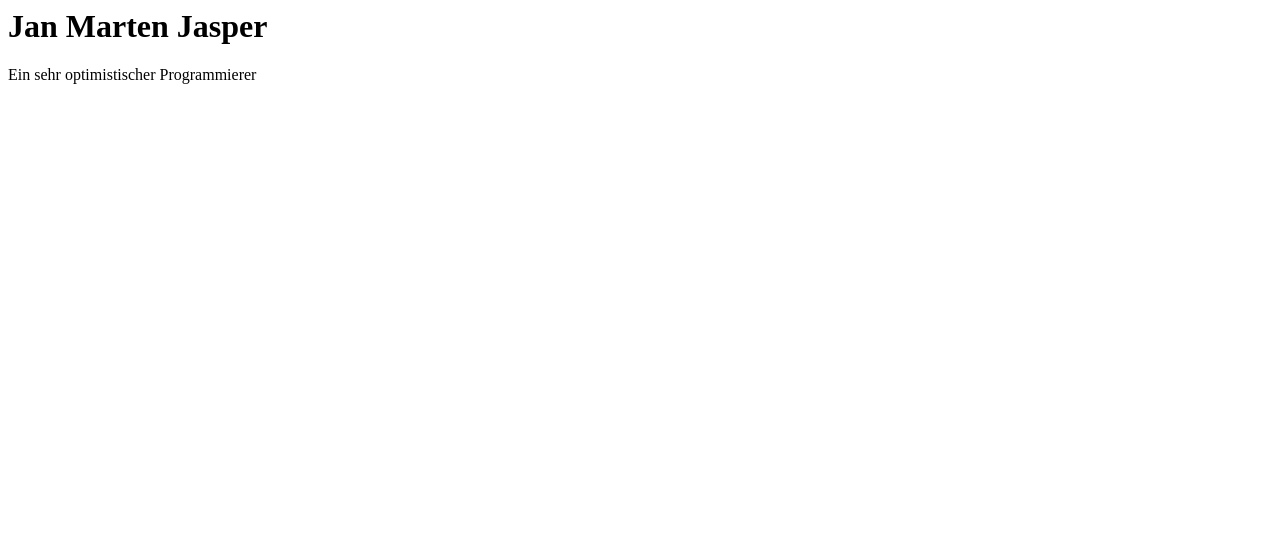
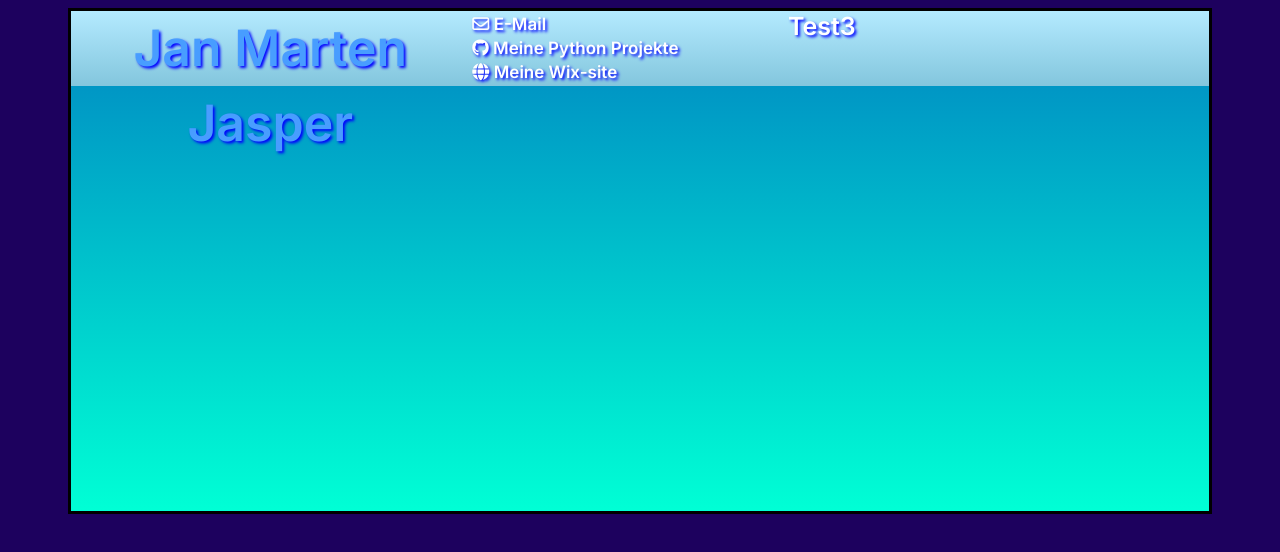
Before and after one commit to TheRedCoder404/TheRedCoder404.github.io, a plain HTML site: page index.html in a window 1280 px wide. Drawn offline with Linux system fonts and the light colour scheme.

Commit message:
Grundgerüst für eine ordentliche Website

```diff
--- a/index.html
+++ b/index.html
@@ -1,3 +1,41 @@
-<h1>Jan Marten Jasper</h1>
+<!DOCTYPE html>
+<html lang="de">
+    <head>
+        <meta charset="UTF-8">
+        <meta name="viewport" content="width=device-width, initial-scale=1.0">
+        <meta name="description" content="Eine kleine Website zur Bewerbung von Jan Marten Jasper">
+        <meta name="author" content="Jan Marten Jasper">
+        <link rel="stylesheet" href="style.css">
+        <link href="https://fonts.googleapis.com/css2?family=Inter:wght@100..900&display=swap" rel="stylesheet">
+        <script src="https://kit.fontawesome.com/60fab23015.js" crossorigin="anonymous"></script>
+        <title>Bewerbungsseite Jan Marten Jasper</title>
+    </head>
+    <body>
 
-Ein sehr optimistischer Programmierer
+        <div id="main">
+            <div id="perinfobg" class="row">
+                <div id="perinfo" class="column">
+                    Jan Marten Jasper
+                </div>
+                <div id="links" class="column">
+                    <table>
+                        <tr>
+                            <td><a href="mailto:jm.jasper05@gmx.de"><i class="fa-regular fa-envelope"></i> E-Mail</a></td>
+                        </tr>
+                        <tr>
+                            <td><a href="https://github.com/TheRedCoder404/Python-Projects" id="github"><i class="fa-brands fa-github"></i> Meine Python Projekte</a></td>
+                        </tr>
+                        <tr>
+                            <td><a href="https://minecraftmetm.wixsite.com/marten-vorstellen" id="wix"><i class="fa-solid fa-globe"></i> Meine Wix-site</a></td>
+                        </tr>
+                    </table>
+                </div>
+                <div id="descript" class="column">
+                    Test3
+                </div>
+            </div>
+
+        </div>
+
+    </body>
+</html>
--- /dev/null
+++ b/style.css
@@ -0,0 +1,71 @@
+body{
+    background-color: rgb(29, 1, 94);
+}
+
+#main{
+    border: 3px solid;
+    height: 500px;
+    width: 90%;
+    background: linear-gradient(rgb(0, 132, 194), rgb(0, 255, 213));
+    margin-left: auto;
+    margin-right: auto;
+}
+
+#perinfobg{
+    color: rgb(255, 255, 255);
+    text-shadow: 2px 2px 3px blue;
+    font-family: "Inter";
+    font-weight: 600;
+    font-size: 25px;
+    height: 75px;
+    width: auto;
+    background: linear-gradient(rgb(180, 234, 255), rgb(131, 198, 221));
+    padding: 10px;
+    margin: 0px;
+    padding: 0;
+}
+
+#perinfo{
+    color: rgb(72, 157, 255);
+    font-size: 50px;
+    text-align: center;
+    vertical-align: middle;
+    line-height: 75px;
+    width: 35%;
+    height: 75px;
+}
+
+#links{
+    font-size: 17px;
+    width: 28%;
+    height: 75px;
+}
+
+#descript{
+    width: 35%;
+    height: auto;
+}
+
+.column{
+    float: left;
+}
+
+.row::after{
+    clear: both;
+}
+a{
+    text-decoration: none;
+    color: white;
+}
+
+a:hover{
+    color: aqua;
+}
+
+#github:hover{
+    color: #161b22f2;
+}
+
+#wix:hover{
+    color: rgb(39, 199, 39);
+}
```
